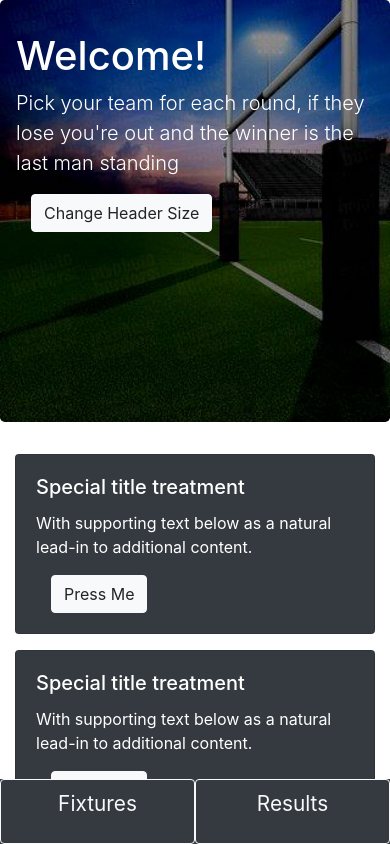
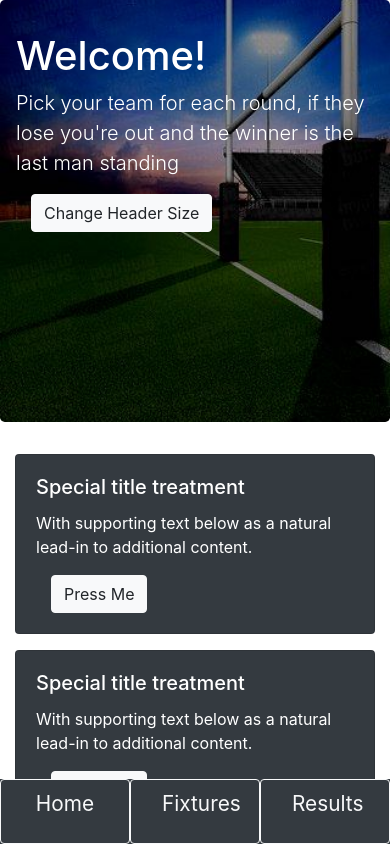
Before and after one commit to thecodehippo/last-react, a React (Create React App) app: page / in a window 390 px wide. Shown: the top 844 px of the page. Built offline with nearby package versions, Linux system fonts and the light colour scheme.

Commit message:
Fixed navigation to add home

```diff
--- a/src/App.js
+++ b/src/App.js
@@ -36,7 +36,7 @@ class App extends React.Component {
   render() {
     return (
       <div>
-        <Header link1="Fixtures" link2="Results" onClick={this.changePage} />
+        <Header link1="Home" link2="Fixtures" link3="Results" onClick={this.changePage} />
         {this.displayPage()}
       </div>
     );
--- a/src/components/Header.js
+++ b/src/components/Header.js
@@ -28,23 +28,34 @@ class Header extends React.Component {
                 </p>
               </li>
 
-              <li className="nav-item ml-md-5">
+              <li className="nav-item">
                 <p onClick={this.handleClick} title={this.props.link2} className="nav-link text-light">
                   {this.props.link2}
+                </p>
+              </li>
+
+              <li className="nav-item">
+                <p onClick={this.handleClick} title={this.props.link3} className="nav-link text-light">
+                  {this.props.link3}
                 </p>
               </li>
             </ul>
           </div>
         </nav>
           <ul className="nav fixed-bottom bg-dark text-light d-md-none">
-            <li className="border border-light rounded nav-item text-center col-sm-6 col-6">
+            <li className="border border-light rounded nav-item text-center col-sm-4 col-4">
               <p onClick={this.handleClick} title={this.props.link1} className="nav-link text-light">
               {this.props.link1}
             </p>
             </li>
-            <li className="border border-light rounded nav-item text-center col-sm-6 col-6">
+            <li className="border border-light rounded nav-item text-center col-sm-4 col-4">
               <p onClick={this.handleClick} title={this.props.link2} className="nav-link text-light">
               {this.props.link2}
+            </p>
+            </li>
+            <li className="border border-light rounded nav-item text-center col-sm-4 col-4">
+              <p onClick={this.handleClick} title={this.props.link3} className="nav-link text-light">
+              {this.props.link3}
             </p>
             </li>
         </ul>
```
